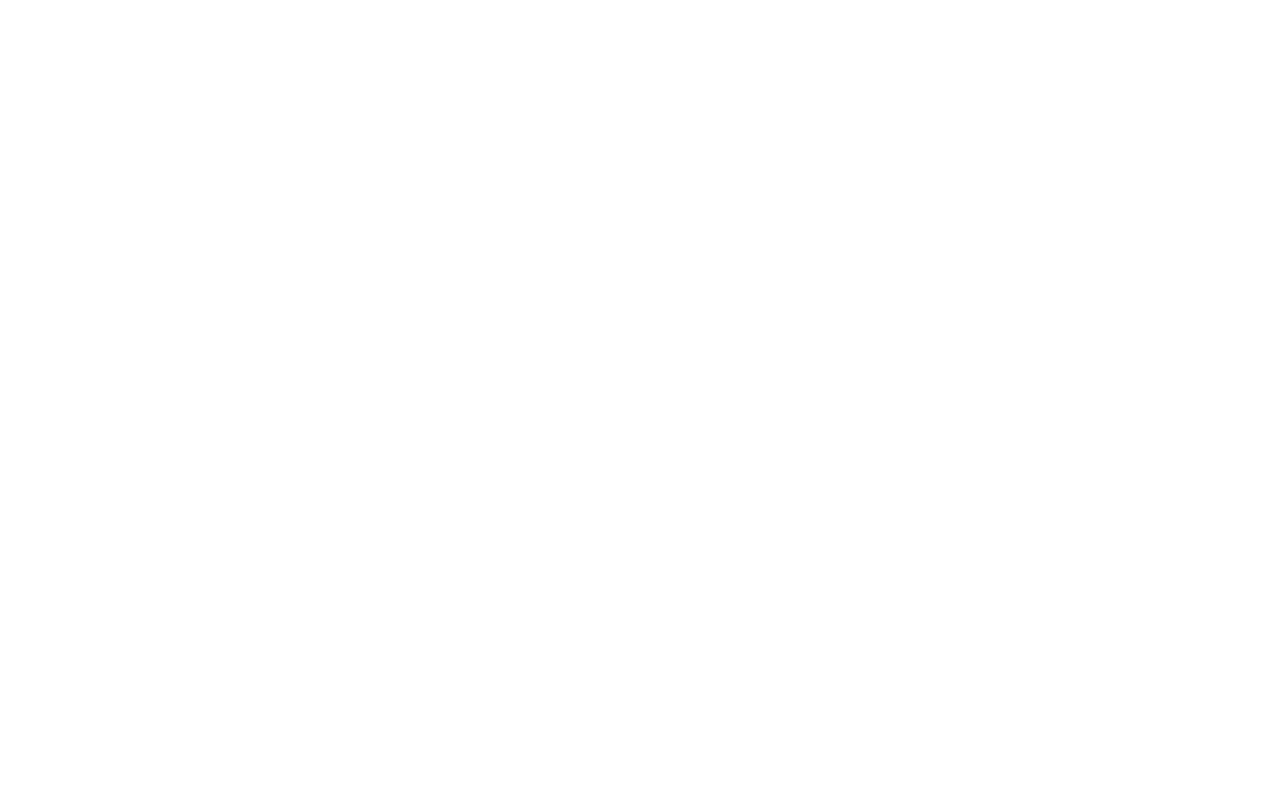
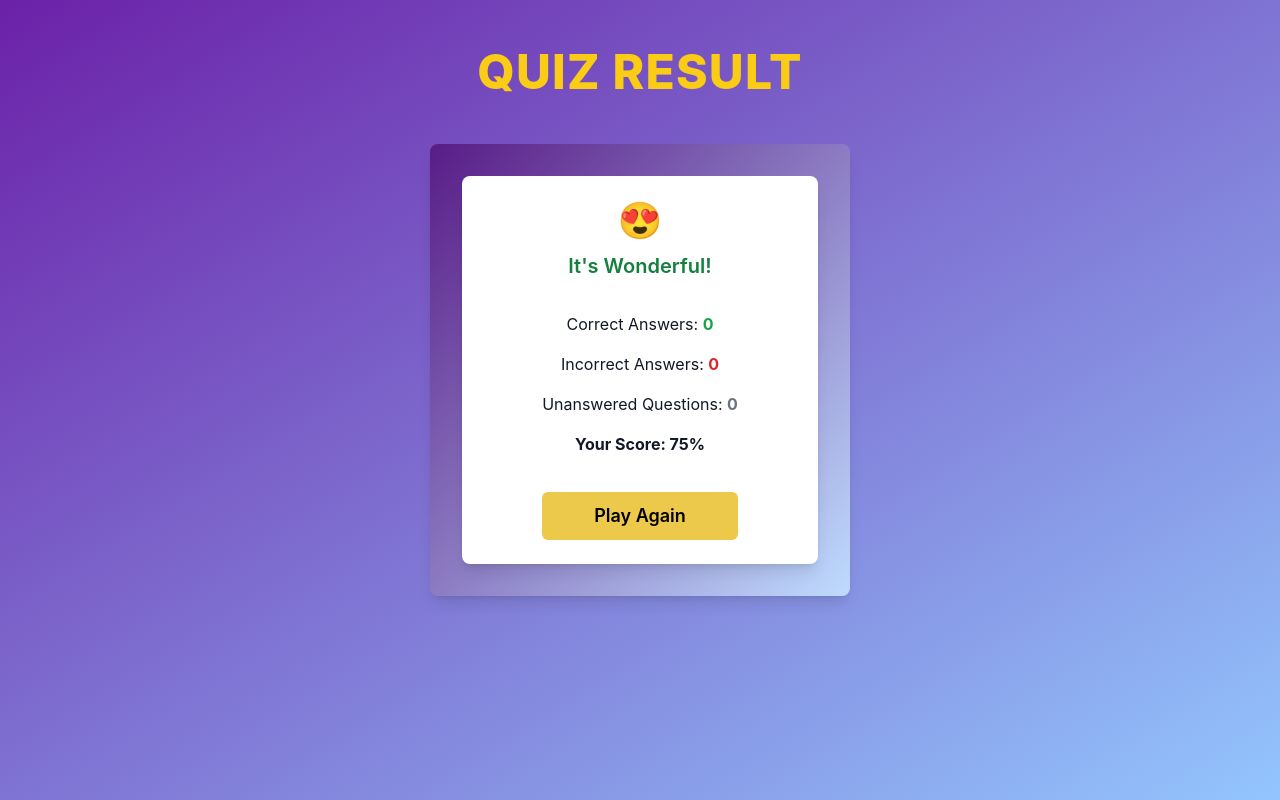
Before and after one commit to Parisa-Esmaeilpour1993/Quiz-App, a React (Vite) app: page /result in a window 1280 px wide. Built offline with nearby package versions, Linux system fonts and the light colour scheme.

Commit message:
fix(Result Page):Complete Quiz Page

```diff
--- a/package.json
+++ b/package.json
@@ -16,7 +16,7 @@
     "framer-motion": "^12.4.3",
     "react": "^19.0.0",
     "react-dom": "^19.0.0",
-    "react-icons": "^5.4.0",
+    "react-icons": "^5.5.0",
     "react-router": "^7.1.5",
     "react-router-dom": "^7.1.5"
   },
--- a/src/components/quiz-question/QuizQuestion.tsx
+++ b/src/components/quiz-question/QuizQuestion.tsx
@@ -156,7 +156,9 @@
   // Handle next question
   function handleNextQuestion() {
     if (state.currentQuestionIndex === quizList.length - 1) {
-      navigate("/result");
+      navigate("/result", {
+        state: { selectedAnswers: state.selectedAnswers }, // Pass selected answers to Result page
+      });
     } else {
       dispatch({
         type: "NEXT_QUESTION",
--- a/src/components/result/Result.tsx
+++ b/src/components/result/Result.tsx
@@ -1,3 +1,114 @@
+import { Button } from "@chakra-ui/react";
+import { useContext } from "react";
+import { useLocation, useNavigate } from "react-router";
+import { QuizContext } from "../../context/QuizContext";
+
 export default function Result() {
-  return <div></div>;
+  const { quizList } = useContext(QuizContext);
+  const location = useLocation();
+  const navigate = useNavigate();
+
+  // Retrieve selected answers from navigation state
+  const selectedAnswers = location.state?.selectedAnswers || {};
+
+  // Calculate score based on the formula
+  let correctAnswers = 0;
+  let incorrectAnswers = 0;
+
+  quizList.forEach((question, index) => {
+    const selectedAnswer = selectedAnswers[index];
+    if (selectedAnswer) {
+      if (selectedAnswer === question.correct_answer) {
+        correctAnswers += 1; // Correct answer
+      } else {
+        incorrectAnswers += 1; // Incorrect answer
+      }
+    }
+    // If no answer is selected, it counts as 0 points
+  });
+
+  // Calculate total score based on the formula: (correctAnswers * 3 - incorrectAnswers) / (totalQuestions * 3) * 100
+  const totalQuestions = quizList.length;
+  const totalScore =
+    ((correctAnswers * 3 - incorrectAnswers) / (totalQuestions * 3)) * 100;
+
+  // Format the percentage to two decimal places
+  let percentage = parseFloat(totalScore.toFixed(2));
+
+  function getEmoji() {
+    if (percentage < 25)
+      return (
+        <div>
+          😢 <p className="text-xl text-red-500 mt-3 mb-8">Try More...</p>
+        </div>
+      );
+    if (percentage >= 25 && percentage < 50)
+      return (
+        <div>
+          😕{" "}
+          <p className="text-xl text-yellow-500 mt-3 mb-8">
+            You Can be Better!
+          </p>{" "}
+        </div>
+      );
+    if (percentage >= 50 && percentage < 75)
+      return (
+        <div>
+          🙂 <p className="text-xl text-orange-700 mt-3 mb-8">It's Good!</p>
+        </div>
+      );
+    if (percentage >= 75)
+      return (
+        <div>
+          😄 <p className="text-xl text-green-400 mt-3 mb-8">Excellent!</p>
+        </div>
+      );
+    if ((percentage = 75))
+      return (
+        <div>
+          😍 <p className="text-xl text-green-700 mt-3 mb-8">It's Wonderful!</p>
+        </div>
+      );
+    return "";
+  }
+
+  // Get the emoji for the current score
+  const emoji = getEmoji();
+
+  return (
+    <div className="flex flex-col gap-12 items-center py-12 text-center min-h-screen bg-gradient-to-br from-purple-800 to-blue-300 text-white">
+      <h1 className="text-5xl font-extrabold text-yellow-400 tracking-wide text-shadow-md">
+        QUIZ RESULT
+      </h1>
+      <div className="flex flex-col items-center justify-center bg-gradient-to-br from-purple-900 to-blue-200 p-8 text-white rounded-lg shadow-lg">
+        <div className="bg-white text-gray-900 px-20 py-6 rounded-lg shadow-lg w-full max-w-md">
+          <h2 className="text-4xl mb-4 font-semibold">{emoji}</h2>
+          <p className=" mb-4">
+            Correct Answers:{" "}
+            <span className="font-bold text-green-600">{correctAnswers}</span>
+          </p>
+          <p className=" mb-4">
+            Incorrect Answers:{" "}
+            <span className="font-bold text-red-600">{incorrectAnswers}</span>
+          </p>
+          <p className=" mb-4">
+            Unanswered Questions:{" "}
+            <span className="font-bold text-gray-500">
+              {totalQuestions - (correctAnswers + incorrectAnswers)}
+            </span>
+          </p>
+          <p className=" mb-4 font-bold">Your Score: {percentage}%</p>
+
+          <Button
+            colorScheme="yellow"
+            size="lg"
+            onClick={() => navigate("/")}
+            className="w-full mt-5"
+          >
+            Play Again
+          </Button>
+        </div>
+      </div>
+    </div>
+  );
 }
--- a/src/context/QuizContext.tsx
+++ b/src/context/QuizContext.tsx
@@ -10,8 +10,12 @@
 interface QuizContextProps {
   quizList: Question[];
   setQuizList: Dispatch<SetStateAction<Question[]>>;
+  selectedAnswers: { [key: number]: string };
+  setSelectedAnswers: Dispatch<SetStateAction<{ [key: number]: string }>>;
 }
 export const QuizContext = createContext<QuizContextProps>({
   quizList: [],
   setQuizList: () => {},
+  selectedAnswers: {},
+  setSelectedAnswers: () => {},
 });
```
Also changed, not shown: 1 other file (tests, documents, lock files or other folders).
